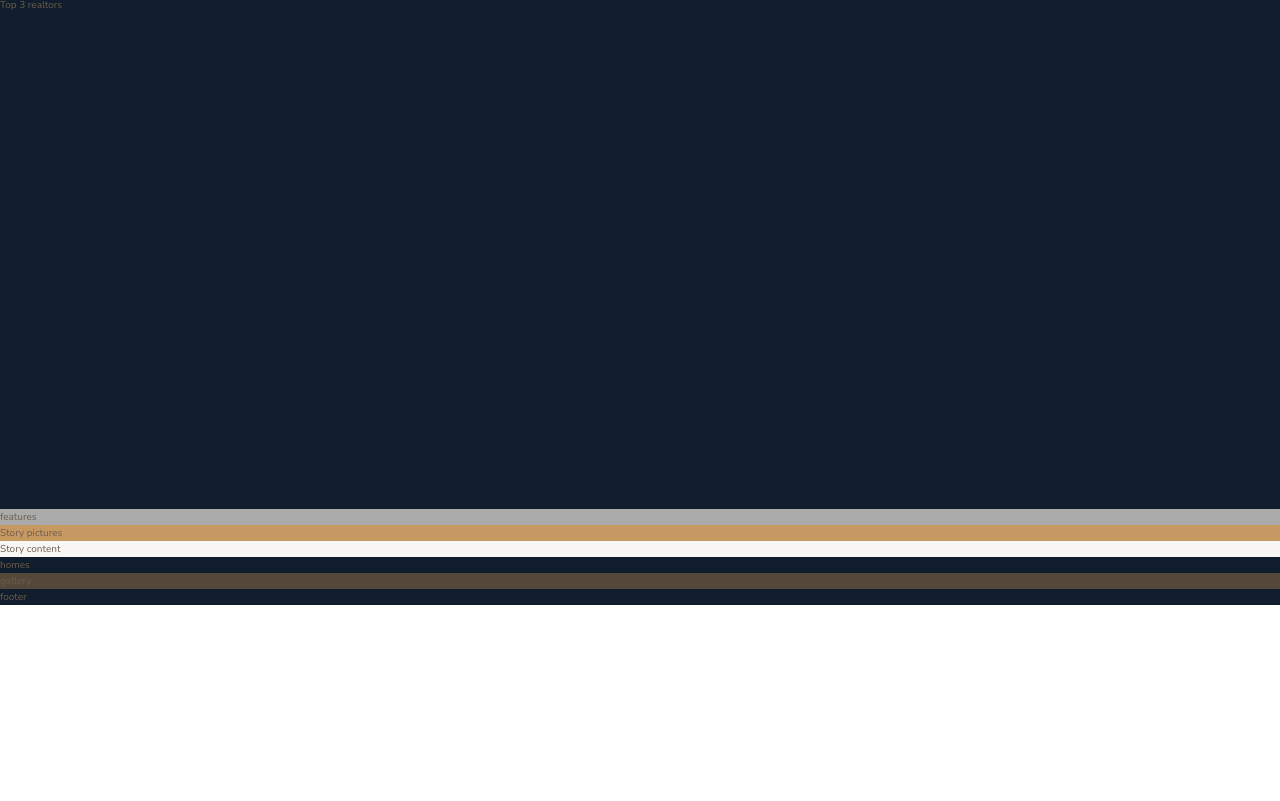
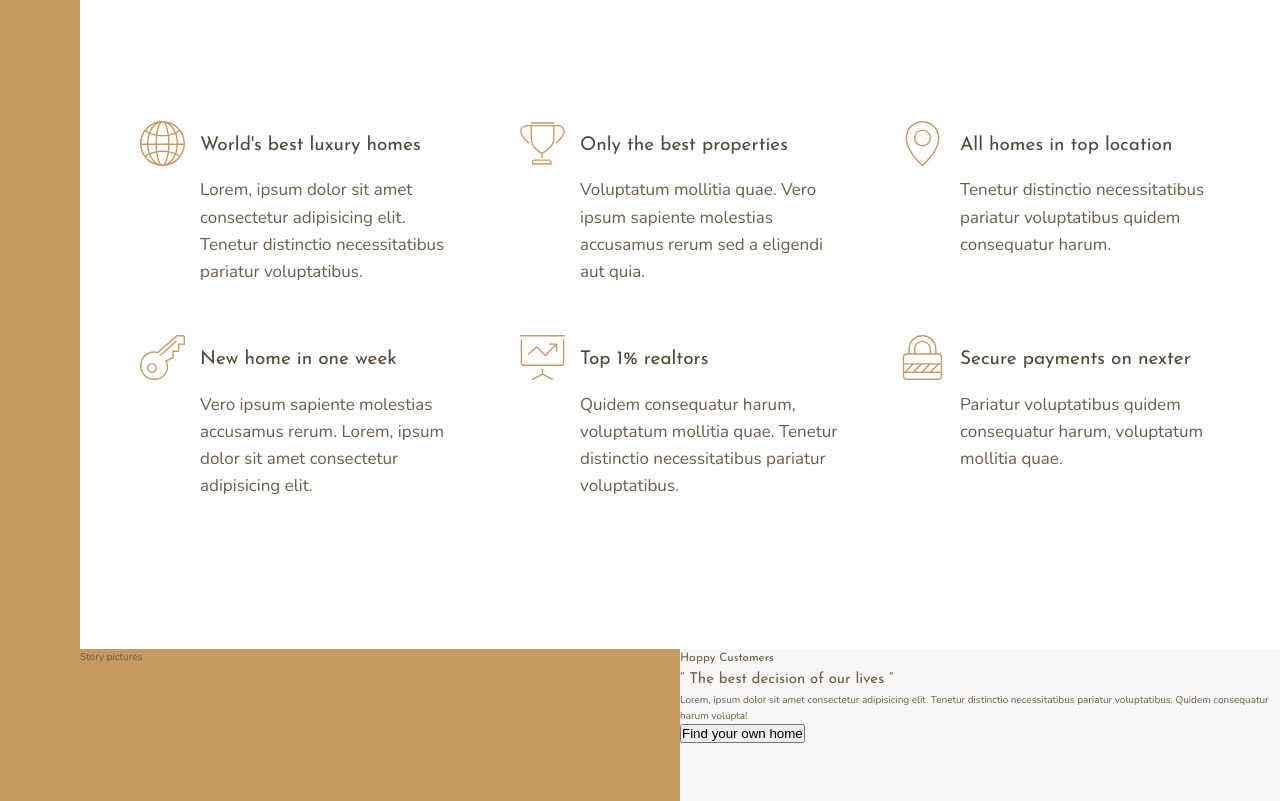
Before and after one commit to ayushvarma7/Nexter, a website: page index.html in a window 1280 px wide. Shown: the part 659-1460 px from the top of the page. Before the commit the page ends 1264 px from the top, so only its background shows below. Drawn offline with nearby package versions, Linux system fonts and the light colour scheme.

Commit message:
Features section added

```diff
--- a/index.html
+++ b/index.html
@@ -15,9 +15,59 @@
         <div class="sidebar">Side bar</div>
         <header class="header">header</header>
         <section class="realtors">Top 3 realtors</section>
-        <section class="features">features</section>
+        <section class="features">
+            <features class="feature">
+                <svg class="feature__icon">
+                    <use xlink:href="img/sprite.svg#icon-global"></use>
+                </svg>
+                <h4 class="heading-4 heading-4--dark">World's best luxury homes</h4>
+                <p class="feature__text">Lorem, ipsum dolor sit amet consectetur adipisicing elit. Tenetur distinctio necessitatibus pariatur voluptatibus.</p>
+
+            </features>
+            <features class="feature">
+                <svg class="feature__icon">
+                <use xlink:href="img/sprite.svg#icon-trophy"></use>
+            </svg>
+            <h4 class="heading-4 heading-4--dark">Only the best properties</h4>
+                <p class="feature__text">Voluptatum mollitia quae. Vero ipsum sapiente molestias accusamus rerum sed a eligendi aut quia.</p>
+        </features>
+            <features class="feature">
+                <svg class="feature__icon">
+                    <use xlink:href="img/sprite.svg#icon-map-pin"></use>
+                </svg>
+                <h4 class="heading-4 heading-4--dark">All homes in top location</h4>
+                <p class="feature__text">Tenetur distinctio necessitatibus pariatur voluptatibus quidem consequatur harum.</p>
+            </features>
+            <features class="feature">
+                <svg class="feature__icon">
+                    <use xlink:href="img/sprite.svg#icon-key"></use>
+                </svg>
+                <h4 class="heading-4 heading-4--dark">New home in one week</h4>
+                <p class="feature__text">Vero ipsum sapiente molestias accusamus rerum. Lorem, ipsum dolor sit amet consectetur adipisicing elit.</p>
+            </features>
+            <features class="feature">
+                <svg class="feature__icon">
+                    <use xlink:href="img/sprite.svg#icon-presentation"></use>
+                </svg>
+                <h4 class="heading-4 heading-4--dark">Top 1% realtors</h4>
+                <p class="feature__text">Quidem consequatur harum, voluptatum mollitia quae. Tenetur distinctio necessitatibus pariatur voluptatibus.</p>
+            </features>
+            <features class="feature">
+                <svg class="feature__icon">
+                    <use xlink:href="img/sprite.svg#icon-lock"></use>
+                </svg>
+                <h4 class="heading-4 heading-4--dark">Secure payments on nexter</h4>
+                <p class="feature__text">Pariatur voluptatibus quidem consequatur harum, voluptatum mollitia quae.</p>
+            </features>
+
+        </section>
             <div class="story__pictures">Story pictures</div>
-            <div class="story__content">Story content</div>
+            <div class="story__content">
+                <h3 class="heading-3">Happy Customers</h3>
+                <h2 class="heading-2">&ldquo; The best decision of our lives &rdquo;</h2>
+                <p class="story__text">Lorem, ipsum dolor sit amet consectetur adipisicing elit. Tenetur distinctio necessitatibus pariatur voluptatibus. Quidem consequatur harum volupta!</p>
+                <button class="btn">Find your own home</button>
+            </div>
             <section class="homes">homes</section>
             <section class="gallery">gallery</section>
             <footer class="footer">footer</footer>
--- a/sass/_base.scss
+++ b/sass/_base.scss
@@ -36,5 +36,10 @@ body{
 
 .container{
     display: grid;
-    grid-template-rows: 80vh min-content 40vw repeat(3, min-content);
+    grid-template-rows: 80vh min-content 40vw repeat(3, min-content); //total 6 rows
+    // 1fr is 1 fractional part of the remaining space; minmax(6rem, 1fr) means that min. it will occupy 60px, but if it's more than that then it'll occupy 1fr space
+    grid-template-columns: [sidebar-start]8rem [sidebar-end full-start] minmax(6rem, 1fr) [center-start] repeat(8, [col-start] minmax(min-content,14rem) [col-end]) [center-end] minmax(6rem, 1fr) [full-end];
+    //1140px/8 = 142.5px,  using min-max to occupy either min-content or 140px
+
+
 }
--- a/sass/_features.scss
+++ b/sass/_features.scss
@@ -1,3 +1,35 @@
 .features{
-    background-color: $color-grey-light-2;
+    grid-column: center-start / center-end;
+    margin: 15rem 0;
+
+    //to display the contents of features in a grid
+    display: grid;
+    // grid-template-rows: auto auto; //not needed though
+    // as we haven't defined now, so it is an implicit grid
+    // grid-template-columns: repeat(3, 1fr);
+    grid-template-columns: repeat(auto-fit, minmax(25rem, 1fr));
+    //to make it responsive; autofit only allows that much amount
+    // that it can fit in
+    grid-gap: 6rem;
+    align-items: start;
+
 }
+
+.feature{
+
+    display: grid; //to place the icon and the text in a grid
+    grid-template-columns: min-content 1fr;
+    grid-gap: 1.5rem;
+
+    &__icon{
+        fill: $color-primary;
+        width: 4.5rem;
+        height: 4.5rem;
+        grid-row: 1/span 2; //-1 only works in case of explicit grid
+        transform: translateY(-1rem);
+    }
+
+    &__text{
+        font-size: 1.7rem;
+    }
+}
--- a/sass/_footer.scss
+++ b/sass/_footer.scss
@@ -1,3 +1,4 @@
 .footer{
     background-color: $color-secondary;
+    grid-column: full-start/ full-end;
 }
--- a/sass/_gallery.scss
+++ b/sass/_gallery.scss
@@ -1,3 +1,4 @@
 .gallery{
     background-color: $color-grey-dark-1;
+    grid-column: full-start/ full-end;
 }
--- a/sass/_header.scss
+++ b/sass/_header.scss
@@ -1,3 +1,4 @@
 .header{
     background-color: $color-grey-dark-1;
+    grid-column: full-start/ col-end 6;
 }
--- a/sass/_homes.scss
+++ b/sass/_homes.scss
@@ -1,3 +1,4 @@
 .homes{
     background-color: $color-secondary;
+    grid-column: center-start/ center-end ;
 }
--- a/sass/_realtors.scss
+++ b/sass/_realtors.scss
@@ -1,3 +1,4 @@
 .realtors{
     background-color: $color-secondary;
+    grid-column: col-start 7 / full-end;
 }
--- a/sass/_sidebar.scss
+++ b/sass/_sidebar.scss
@@ -1,3 +1,5 @@
 .sidebar{
     background-color: $color-primary;
+    grid-column: sidebar-start/ sidebar-end; //spans from column sidebar-start to sidebar-end
+    grid-row: 1/ -1; //spanning starts from top till the end of the page
 }
--- a/sass/_story.scss
+++ b/sass/_story.scss
@@ -1,9 +1,11 @@
 .story{
     &__pictures{
         background-color: $color-primary;
+        grid-column: full-start/ col-end 4;
     }
 
     &__content{
         background-color: $color-grey-light-1;
+        grid-column: col-start 5 / -1;
     }
 }
--- a/sass/_typography.scss
+++ b/sass/_typography.scss
@@ -0,0 +1,26 @@
+//using sass extend
+%heading{
+    font-family: $font-display;
+    font-weight: 400;
+}
+
+.heading-1{
+    @extend %heading;
+}
+.heading-2{
+    @extend %heading;
+}
+.heading-3{
+    @extend %heading;
+}
+.heading-4{
+    @extend %heading;
+    font-size: 1.9rem;
+
+    &--light{
+        color: $color-grey-light-1;
+    }
+    &--dark{
+        color: $color-grey-dark-1;
+    }
+}
```
Also changed, not shown: css/style.css.
